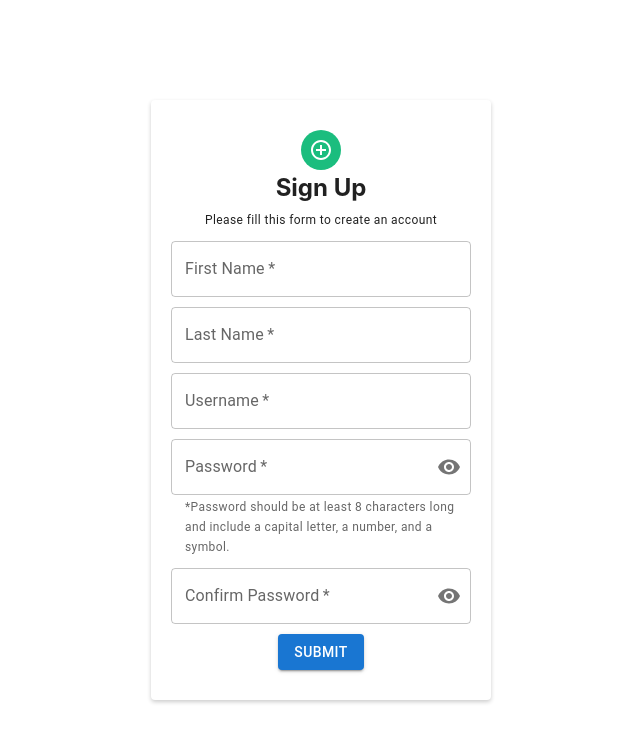
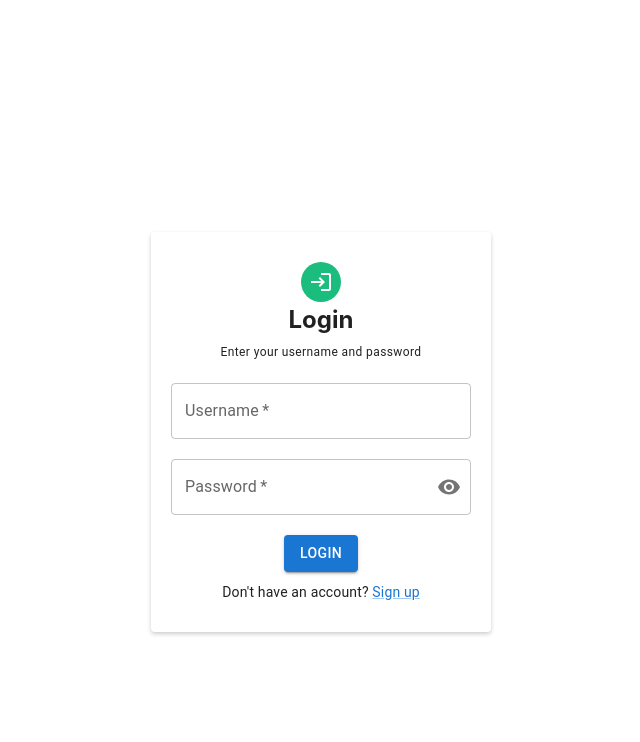
Before and after one commit to oslabs-beta/indiK8or, a React (Vite) app: page /login/signupRequest in a window 1280 px wide. Shown: the top 742 px of the page, without its empty margins (319-959 px from the left). Built offline with nearby package versions, Linux system fonts and the light colour scheme.

Commit message:
initial setup of login.jsx and login.css

```diff
--- /dev/null
+++ b/src/css/Login.css
@@ -0,0 +1,32 @@
+.login-grid {
+    height: 100vh;
+}
+
+.login-paper {
+box-shadow: 0px 2px 4px rgba(0, 0, 0, 0.2) !important;
+padding: 30px 20px !important;
+width: 300px !important;
+margin: 20px auto !important;
+}
+
+.login-avatar {
+background-color: #1bbd7e !important;
+}
+
+.login-heading {
+margin: 0 !important;
+}
+
+.login-form {
+margin-top: 10px !important;
+}
+
+.login-form .form-field {
+margin-bottom: 10px !important;
+}
+
+.snackbar-container {
+position: fixed !important;
+bottom: 10px !important;
+left: 10px !important;
+}
--- a/src/main.jsx
+++ b/src/main.jsx
@@ -3,10 +3,13 @@ import ReactDOM from 'react-dom/client'
 import App from './pages/App.jsx'
 import './index.css'
 import SignupPage from './pages/Signup.jsx'
+import LoginPage from './pages/Login.jsx'
+
 
 ReactDOM.createRoot(document.getElementById('root')).render(
   <React.StrictMode>
     {/* <App />  */}
-    <SignupPage/>
+    {/* <SignupPage/> */}
+    <LoginPage/>
   </React.StrictMode>,
 )
--- /dev/null
+++ b/src/pages/Login.jsx
@@ -0,0 +1,125 @@
+import { useState, useRef } from 'react';
+import { IconButton, InputAdornment, TextField, Button, Grid, Paper, Avatar, Typography, Snackbar, Alert, Link } from '@mui/material';
+import { Visibility, VisibilityOff } from '@mui/icons-material';
+import LoginIcon from '@mui/icons-material/Login';
+import '../css/Login.css';
+
+const LoginPage = () => {
+  const [username, setUsername] = useState('');
+  const [password, setPassword] = useState('');
+  const [showPassword, setShowPassword] = useState(false);
+  const [loginError, setLoginError] = useState('');
+  const [showErrorAlert, setShowErrorAlert] = useState(false);
+
+  const passwordRef = useRef(null);
+
+  const handleUsernameChange = (event) => {
+    setUsername(event.target.value);
+  };
+
+  const handlePasswordChange = (event) => {
+    setPassword(event.target.value);
+  };
+
+  const handleShowPasswordToggle = () => {
+    setShowPassword((prevShowPassword) => !prevShowPassword);
+  };
+
+  const handleSnackbarClose = () => {
+    setShowErrorAlert(false);
+  };
+
+  const handleSubmit = (event) => {
+    event.preventDefault();
+
+    fetch('http://localhost:4000/login/loginRequest', {
+      method: 'POST',
+      headers: {
+        'Content-Type': 'application/json',
+      },
+      body: JSON.stringify({ username, password }),
+    })
+      .then((response) => {
+        if (response.ok) {
+          console.log('Login successful');
+          setUsername('');
+          setPassword('');
+        } else if (response.status === 404) {
+          setLoginError('Invalid username or password');
+          setPassword('');
+          passwordRef.current.focus();
+          setShowErrorAlert(true);
+        } else {
+          console.error('Server error:', response.statusText);
+        }
+      })
+      .catch((error) => {
+        console.error(error);
+      });
+  };
+
+  return (
+    <Grid container className="login-grid" alignItems="center" justifyContent="center">
+      <Paper className="login-paper">
+        <Grid align="center">
+          <Avatar className="login-avatar">
+            <LoginIcon />
+          </Avatar>
+          <h2 className="login-heading">Login</h2>
+          <Typography variant="caption" gutterBottom>Enter your username and password</Typography>
+        </Grid>
+        <form className="login-form" onSubmit={handleSubmit}>
+          <TextField
+            className="form-field"
+            fullWidth
+            required
+            name="username"
+            label="Username"
+            placeholder="Enter your username"
+            type="text"
+            value={username}
+            onChange={handleUsernameChange}
+          />
+
+          <TextField
+            className="form-field"
+            fullWidth
+            required
+            name="password"
+            label="Password"
+            placeholder="Enter your password"
+            type={showPassword ? 'text' : 'password'}
+            value={password}
+            onChange={handlePasswordChange}
+            error={Boolean(loginError)}
+            helperText={loginError}
+            inputRef={passwordRef}
+            InputProps={{
+              endAdornment: (
+                <InputAdornment position="end">
+                  <IconButton onClick={handleShowPasswordToggle} edge="end">
+                    {showPassword ? <VisibilityOff /> : <Visibility />}
+                  </IconButton>
+                </InputAdornment>
+              ),
+            }}
+          />
+
+          <Button className="form-field" type="submit" variant="contained" color="primary">Login</Button>
+          <Typography variant="body2" align="center">
+            Don't have an account? <Link href="/login/signupRequest">Sign up</Link>
+          </Typography>
+        </form>
+        <div className="snackbar-container">
+          <Snackbar open={showErrorAlert} autoHideDuration={3000} onClose={handleSnackbarClose}>
+            <Alert onClose={handleSnackbarClose} severity="error">
+              Invalid username or password
+            </Alert>
+          </Snackbar>
+        </div>
+      </Paper>
+    </Grid>
+  );
+};
+
+export default LoginPage;
```
